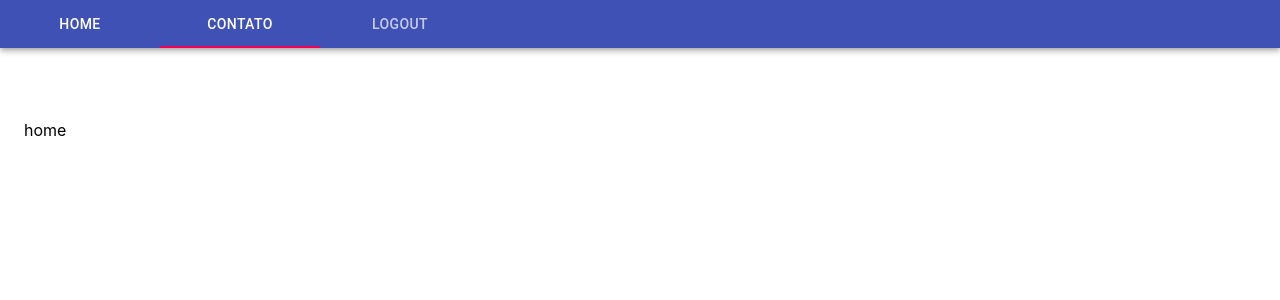
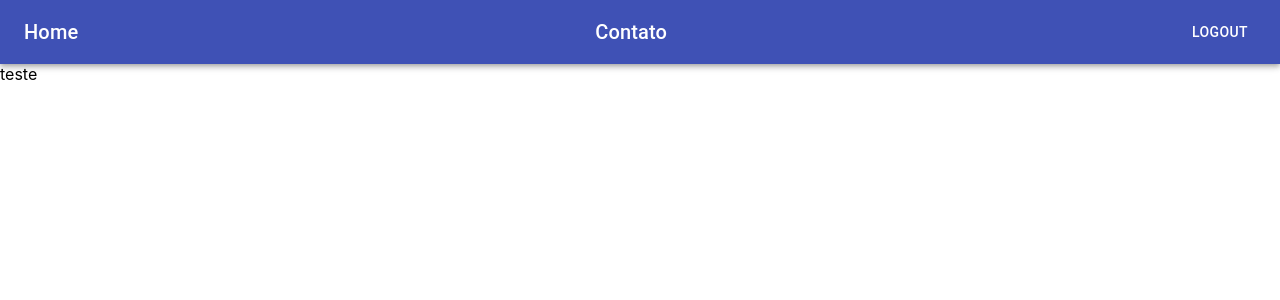
Before and after one commit to mayrazan/distribuidora-estoque, a React (Create React App) app: page /home in a window 1280 px wide. Shown: the top 300 px of the page. Built offline with nearby package versions, Linux system fonts and the light colour scheme.

Commit message:
Adjusting navbar

```diff
--- a/src/components/LoginForm/LoginForm.jsx
+++ b/src/components/LoginForm/LoginForm.jsx
@@ -62,7 +62,6 @@ export default function LoginForm() {
   function redirectToHome() {
     if (validateAccount().length > 0) {
       history.push("/home");
-      console.log("foi");
     } else {
       alert("Login invalido");
     }
--- a/src/components/NavBar/NavBar.jsx
+++ b/src/components/NavBar/NavBar.jsx
@@ -1,45 +1,54 @@
+import React from "react";
 import { makeStyles } from "@material-ui/core/styles";
 import AppBar from "@material-ui/core/AppBar";
-import Tab from "@material-ui/core/Tab";
-import TabContext from "@material-ui/lab/TabContext";
-import TabList from "@material-ui/lab/TabList";
-import { useState } from "react";
-import TabPanel from "@material-ui/lab/TabPanel";
-import Link from "@material-ui/core/Link";
+import Toolbar from "@material-ui/core/Toolbar";
+import Typography from "@material-ui/core/Typography";
+import Button from "@material-ui/core/Button";
+import { NavLink, useHistory } from "react-router-dom";
 
-const useStyles = makeStyles((theme) => ({
+const useStyles = makeStyles(() => ({
   root: {
     flexGrow: 1,
-    backgroundColor: theme.palette.background.paper,
+  },
+  title: {
+    flexGrow: 1,
+    alignItems: "center",
+    display: "flex",
+  },
+  link: {
+    textDecoration: "none",
+    color: "white",
   },
 }));
 
-export default function NavBar({ children, page }) {
+export default function NavBar() {
   const classes = useStyles();
-  const [value, setValue] = useState("1");
+  const history = useHistory();
 
-  const handleChange = (event, newValue) => {
-    setValue(newValue);
-  };
+  function logout() {
+    history.push("/");
+  }
 
   return (
     <div className={classes.root}>
-      <TabContext value={value}>
-        <AppBar position="static">
-          <TabList onChange={handleChange} aria-label="simple tabs example">
-            <Tab label="Home" value={page}  >
-              <Link href="/home"></Link>
-            </Tab>
+      <AppBar position="static">
+        <Toolbar>
+          <Typography variant="h6" className={classes.title}>
+            <NavLink to="/home" className={classes.link}>
+              Home
+            </NavLink>
+          </Typography>
+          <Typography variant="h6" className={classes.title}>
+            <NavLink to="/contact" className={classes.link}>
+              Contato
+            </NavLink>
+          </Typography>
 
-            <Tab label="Contato" value={page} href="/contact" />
-            <Tab label="Logout" value="3" />
-          </TabList>
-        </AppBar>
-
-        <TabPanel value={page}></TabPanel>
-        <TabPanel value={page}>{children}</TabPanel>
-        <TabPanel value="3">Item Three</TabPanel>
-      </TabContext>
+          <Button color="inherit" onClick={logout}>
+            Logout
+          </Button>
+        </Toolbar>
+      </AppBar>
     </div>
   );
 }
--- a/src/pages/Contact/Contact.jsx
+++ b/src/pages/Contact/Contact.jsx
@@ -3,7 +3,8 @@ import NavBar from "../../components/NavBar";
 export function Contact() {
   return (
     <>
-      <NavBar page="2">contact</NavBar>
+      <NavBar />
+      contato
     </>
   );
 }
--- a/src/pages/Home/Home.jsx
+++ b/src/pages/Home/Home.jsx
@@ -3,9 +3,8 @@ import NavBar from "../../components/NavBar";
 export function Home() {
   return (
     <>
-      <NavBar page="1">
-        home
-      </NavBar>
+      <NavBar />
+      teste
     </>
   );
 }
```
